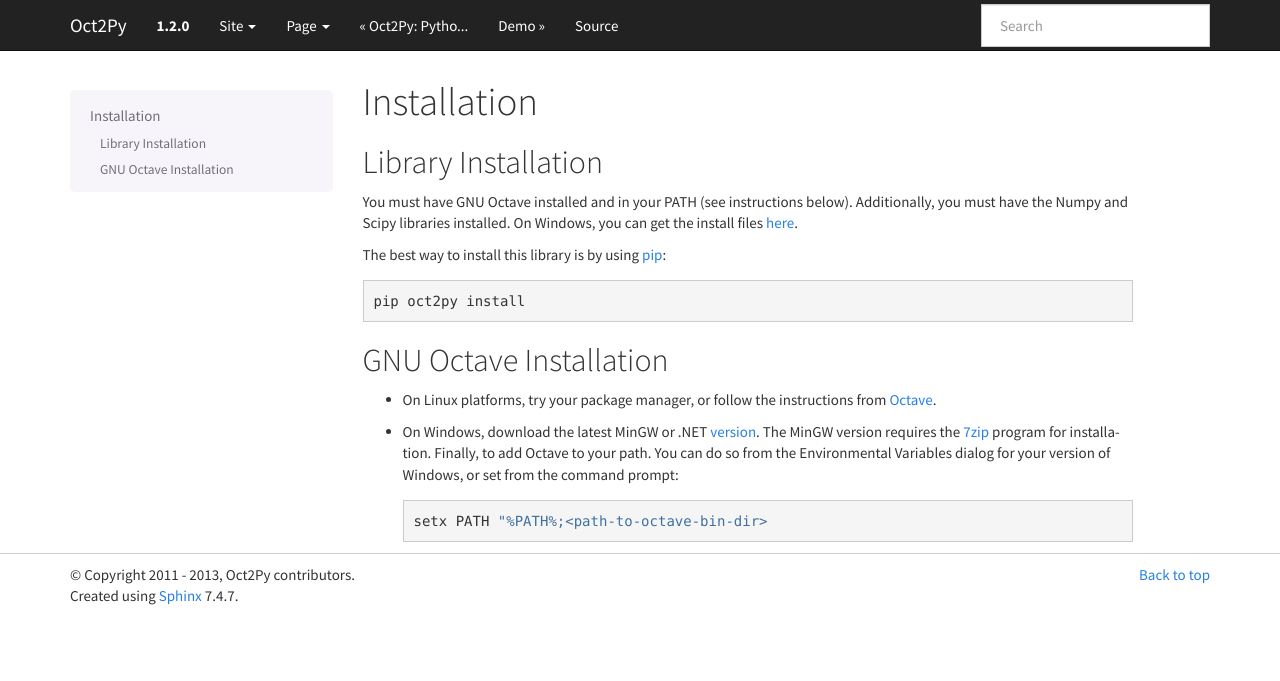
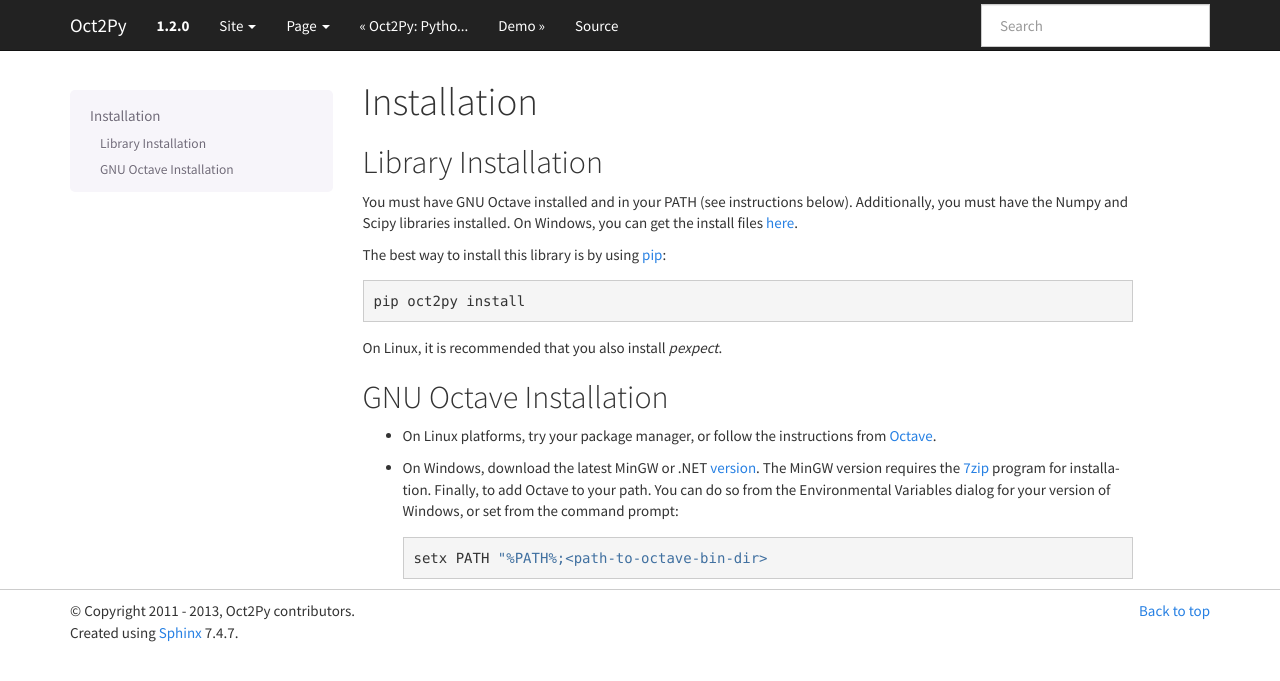
Before and after one commit to blink1073/oct2py, a Sphinx documentation site: the page built from docs/source/installation.rst, in a window 1280 px wide. Shown: the top 681 px of the page. Built offline with Sphinx 7.4.7, drawn with Linux system fonts in a browser that asks for light colours.

Commit message:
Add note about installing pexpect

```diff
--- a/docs/source/installation.rst
+++ b/docs/source/installation.rst
@@ -9,6 +9,10 @@
 The best way to install this library is by using pip_::
 
    pip oct2py install
+
+
+On Linux, it is recommended that you also install `pexpect`.
+
 
 .. _here: http://scipy.org/Download
 .. _pip: http://www.pip-installer.org/en/latest/installing.html
```
